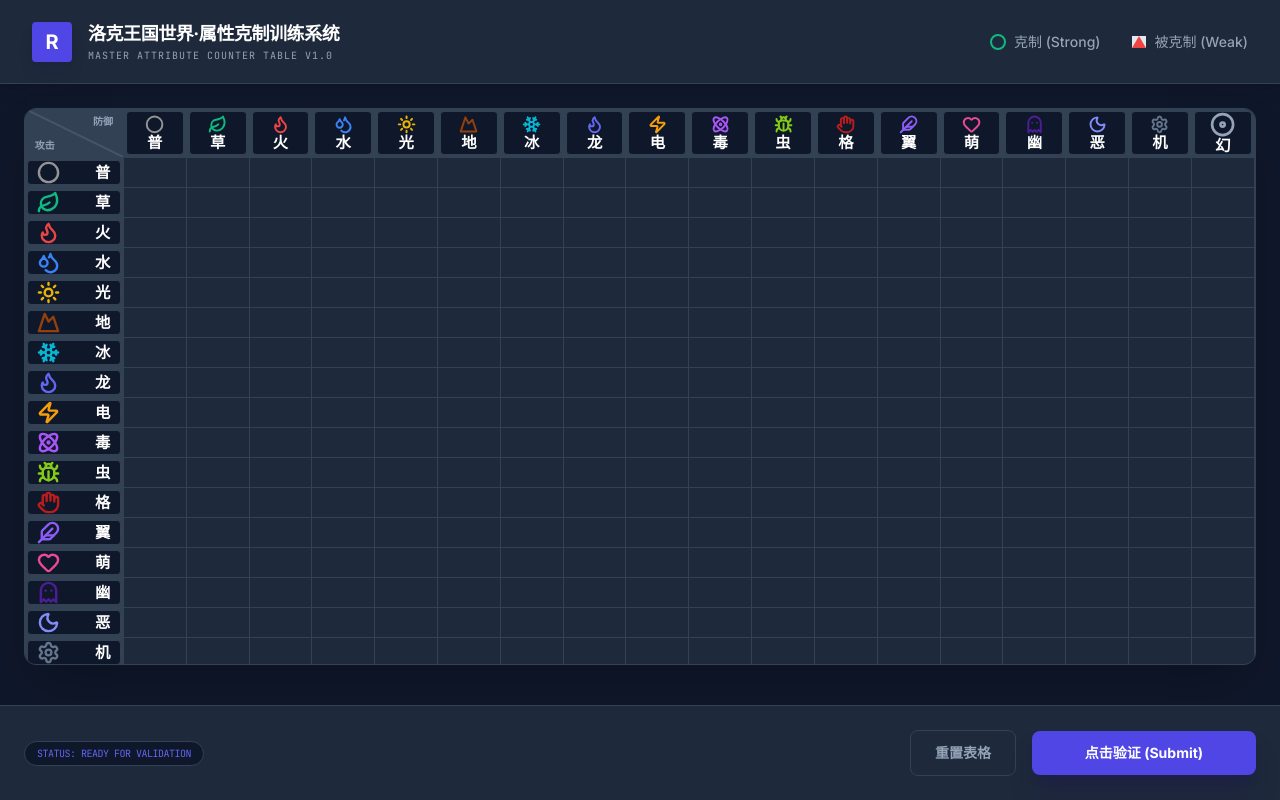
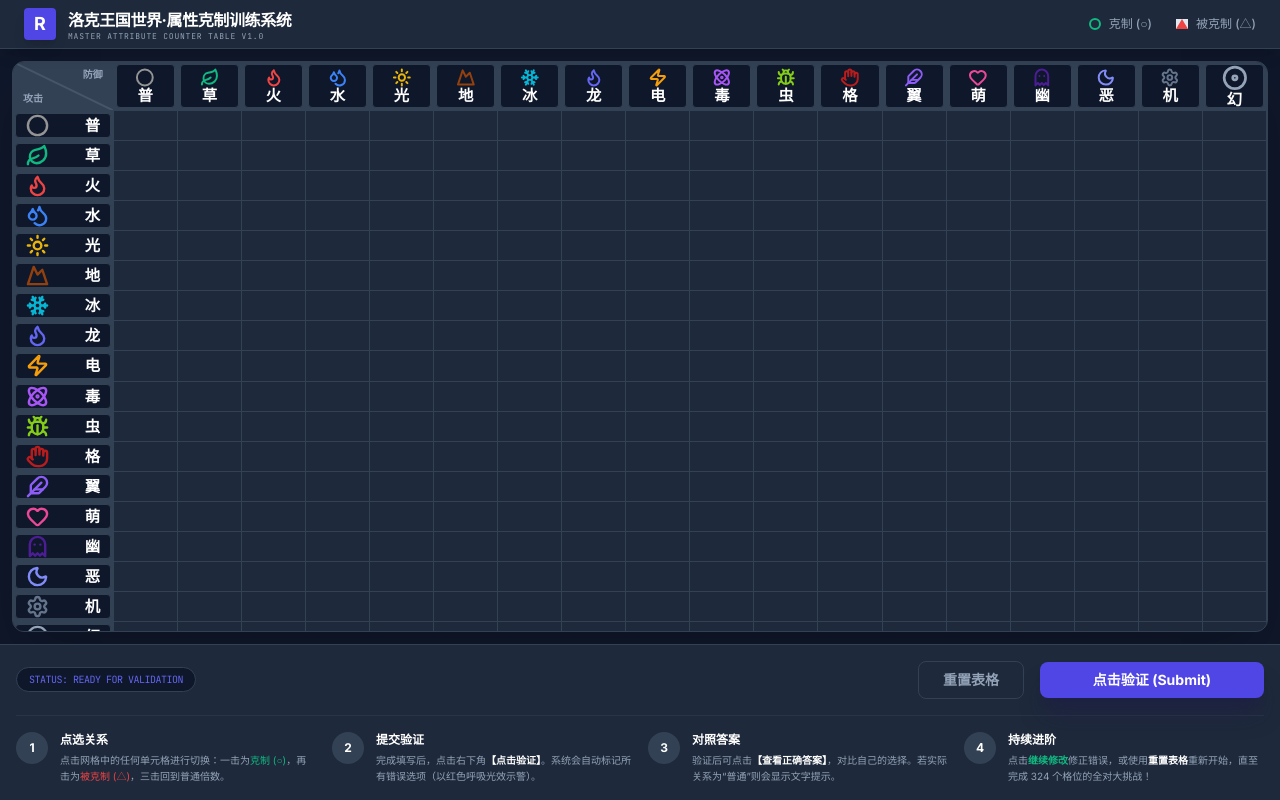
Before and after one commit to redc07/RocoElementTraining, a React (Vite) app: page / in a window 1280 px wide. Built offline with nearby package versions, Linux system fonts and the light colour scheme.

Commit message:
feat: Refine header layout and styling
Adjusted header padding, font sizes, and element spacing for a more compact and visually appealing design. Reduced element sizes in the header to improve screen real estate usage.

```diff
--- a/src/App.tsx
+++ b/src/App.tsx
@@ -93,38 +93,36 @@ export default function App() {
   return (
     <div className="h-screen bg-[#0F172A] text-[#E2E8F0] font-sans flex flex-col overflow-hidden" id="app-root">
       {/* Header */}
-      <header className="flex items-center justify-between px-8 py-5 bg-[#1E293B] border-b border-[#334155] shadow-lg sticky top-0 z-50" id="main-header">
-        <div className="flex items-center gap-4">
-          <div className="w-10 h-10 bg-[#4F46E5] rounded flex items-center justify-center font-bold text-xl text-white shadow-lg shadow-indigo-950/20">
+      <header className="flex items-center justify-between px-6 py-2 bg-[#1E293B] border-b border-[#334155] shadow-lg sticky top-0 z-50 shrink-0" id="main-header">
+        <div className="flex items-center gap-3">
+          <div className="w-8 h-8 bg-[#4F46E5] rounded flex items-center justify-center font-bold text-lg text-white shadow-lg">
             R
           </div>
           <div>
-            <h1 className="text-lg font-bold tracking-tight text-white uppercase" id="app-title">
+            <h1 className="text-base font-bold tracking-tight text-white uppercase" id="app-title">
               洛克王国世界·属性克制训练系统
             </h1>
-            <p className="text-[10px] text-[#94A3B8] font-mono tracking-widest" id="app-description">
+            <p className="text-[8px] text-[#94A3B8] font-mono tracking-widest leading-none">
               MASTER ATTRIBUTE COUNTER TABLE V1.0
             </p>
           </div>
         </div>
-        <div className="hidden md:flex gap-8 text-sm">
+        <div className="hidden md:flex gap-6 text-xs">
           <div className="flex items-center gap-2">
-            <div className="w-4 h-4 rounded-full border-2 border-[#10B981]" />
-            <span className="text-[#94A3B8] font-medium">克制 (Strong)</span>
+            <div className="w-3 h-3 rounded-full border-2 border-[#10B981]" />
+            <span className="text-[#94A3B8] font-medium">克制 (○)</span>
           </div>
           <div className="flex items-center gap-2">
-            <div className="w-0 h-0 border-l-[7px] border-r-[7px] border-b-[12px] border-b-[#EF4444]" />
-            <span className="text-[#94A3B8] font-medium">被克制 (Weak)</span>
+            <div className="w-0 h-0 border-l-[6px] border-r-[6px] border-b-[10px] border-b-[#EF4444]" />
+            <span className="text-[#94A3B8] font-medium">被克制 (△)</span>
           </div>
         </div>
       </header>
 
       {/* Main Content */}
-      <main className="flex-1 p-6 flex flex-col gap-6 overflow-hidden">
-        {/* Stats Section Removed (Requested by user) */}
-
+      <main className="flex-1 p-3 flex flex-col gap-3 min-h-0 overflow-hidden">
         {/* Matrix Area */}
-        <div className="flex-1 relative bg-[#1E293B] rounded-xl border border-[#334155] shadow-2xl overflow-hidden mb-4" id="matrix-container">
+        <div className="flex-1 relative bg-[#1E293B] rounded-xl border border-[#334155] shadow-2xl overflow-hidden" id="matrix-container">
           <div className="w-full h-full">
             <table key={resetCounter} className="w-full h-full border-collapse table-fixed select-none" id="matrix-table">
               <thead>
@@ -259,8 +257,9 @@ export default function App() {
         </div>
       </main>
 
-      {/* Footer Controls */}
-      <footer className="p-6 bg-[#1e293b] border-t border-[#334155] flex flex-col md:flex-row justify-between items-center gap-6" id="footer-controls">
+      {/* Footer Controls & Usage Guide */}
+      <footer className="p-4 bg-[#1e293b] border-t border-[#334155] shrink-0" id="footer-controls">
+        <div className="flex flex-col md:flex-row justify-between items-center gap-4 mb-4">
           <div className="flex flex-wrap gap-4 items-center justify-center md:justify-start">
             <div className="px-3 py-1 bg-[#0F172A] border border-[#334155] rounded-full text-[10px] font-mono text-[#6366F1] uppercase tracking-tighter transition-all">
               {isVerified ? 'STATUS: VALIDATION COMPLETE' : 'STATUS: READY FOR VALIDATION'}
@@ -277,7 +276,7 @@ export default function App() {
             <button
               id="btn-reset"
               onClick={resetAll}
-            className="flex-1 md:flex-none px-6 py-3 border border-[#334155] rounded-lg text-sm font-semibold text-[#94A3B8] hover:bg-[#334155] hover:text-white transition-all active:scale-95"
+              className="flex-1 md:flex-none px-6 py-2 border border-[#334155] rounded-lg text-sm font-semibold text-[#94A3B8] hover:bg-[#334155] hover:text-white transition-all active:scale-95"
             >
               重置表格
             </button>
@@ -286,7 +285,7 @@ export default function App() {
               <button
                 id="btn-show-answers"
                 onClick={() => setShowAnswers(!showAnswers)}
-              className={`flex-1 md:flex-none px-6 py-3 border rounded-lg text-sm font-bold transition-all active:scale-95 shadow-lg ${
+                className={`flex-1 md:flex-none px-6 py-2 border rounded-lg text-sm font-bold transition-all active:scale-95 shadow-lg ${
                   showAnswers
                   ? 'bg-[#6366F1] border-[#818CF8] text-white shadow-indigo-500/20'
                   : 'bg-[#1E293B] border-[#334155] text-[#94A3B8] hover:border-[#475569] hover:text-white'
@@ -300,7 +299,7 @@ export default function App() {
               <button
                 id="btn-verify"
                 onClick={verifyResults}
-              className="flex-1 md:w-56 px-10 py-3 bg-[#4F46E5] hover:bg-[#4338CA] text-white rounded-lg text-sm font-bold shadow-xl shadow-indigo-950/40 transition-all active:scale-95"
+                className="flex-1 md:w-56 px-10 py-2 bg-[#4F46E5] hover:bg-[#4338CA] text-white rounded-lg text-sm font-bold shadow-xl shadow-indigo-950/40 transition-all active:scale-95"
               >
                 点击验证 (Submit)
               </button>
@@ -308,12 +307,45 @@ export default function App() {
               <button
                 id="btn-edit"
                 onClick={continueTraining}
-              className="flex-1 md:w-56 px-10 py-3 bg-[#10B981] hover:bg-[#059669] text-white rounded-lg text-sm font-bold shadow-xl shadow-emerald-950/20 transition-all active:scale-95"
+                className="flex-1 md:w-56 px-10 py-2 bg-[#10B981] hover:bg-[#059669] text-white rounded-lg text-sm font-bold shadow-xl shadow-emerald-950/20 transition-all active:scale-95"
               >
                 继续修改 (Modify)
               </button>
             )}
           </div>
+        </div>
+
+        {/* Usage Guide Section */}
+        <div className="grid grid-cols-1 md:grid-cols-4 gap-4 pt-4 border-t border-[#334155]/50 text-[#94A3B8]">
+          <div className="flex gap-3">
+            <div className="flex-shrink-0 w-8 h-8 rounded-full bg-[#334155] flex items-center justify-center text-xs font-bold text-white">1</div>
+            <div>
+              <h4 className="text-xs font-bold text-white mb-1">点选关系</h4>
+              <p className="text-[10px] leading-relaxed">点击网格中的任何单元格进行切换：一击为<span className="text-[#10B981]">克制 (○)</span>，再击为<span className="text-[#EF4444]">被克制 (△)</span>，三击回到普通倍数。</p>
+            </div>
+          </div>
+          <div className="flex gap-3">
+            <div className="flex-shrink-0 w-8 h-8 rounded-full bg-[#334155] flex items-center justify-center text-xs font-bold text-white">2</div>
+            <div>
+              <h4 className="text-xs font-bold text-white mb-1">提交验证</h4>
+              <p className="text-[10px] leading-relaxed">完成填写后，点击右下角<span className="text-white font-bold">【点击验证】</span>。系统会自动标记所有错误选项（以红色呼吸光效示警）。</p>
+            </div>
+          </div>
+          <div className="flex gap-3">
+            <div className="flex-shrink-0 w-8 h-8 rounded-full bg-[#334155] flex items-center justify-center text-xs font-bold text-white">3</div>
+            <div>
+              <h4 className="text-xs font-bold text-white mb-1">对照答案</h4>
+              <p className="text-[10px] leading-relaxed">验证后可点击<span className="text-white font-bold">【查看正确答案】</span>，对比自己的选择。若实际关系为“普通”则会显示文字提示。</p>
+            </div>
+          </div>
+          <div className="flex gap-3">
+            <div className="flex-shrink-0 w-8 h-8 rounded-full bg-[#334155] flex items-center justify-center text-xs font-bold text-white">4</div>
+            <div>
+              <h4 className="text-xs font-bold text-white mb-1">持续进阶</h4>
+              <p className="text-[10px] leading-relaxed">点击<span className="text-[#10B981] font-bold">继续修改</span>修正错误，或使用<span className="text-white font-bold">重置表格</span>重新开始，直至完成 324 个格位的全对大挑战！</p>
+            </div>
+          </div>
+        </div>
       </footer>
     </div>
   );
```
Lines whose indentation alone changed are shown as unchanged.
